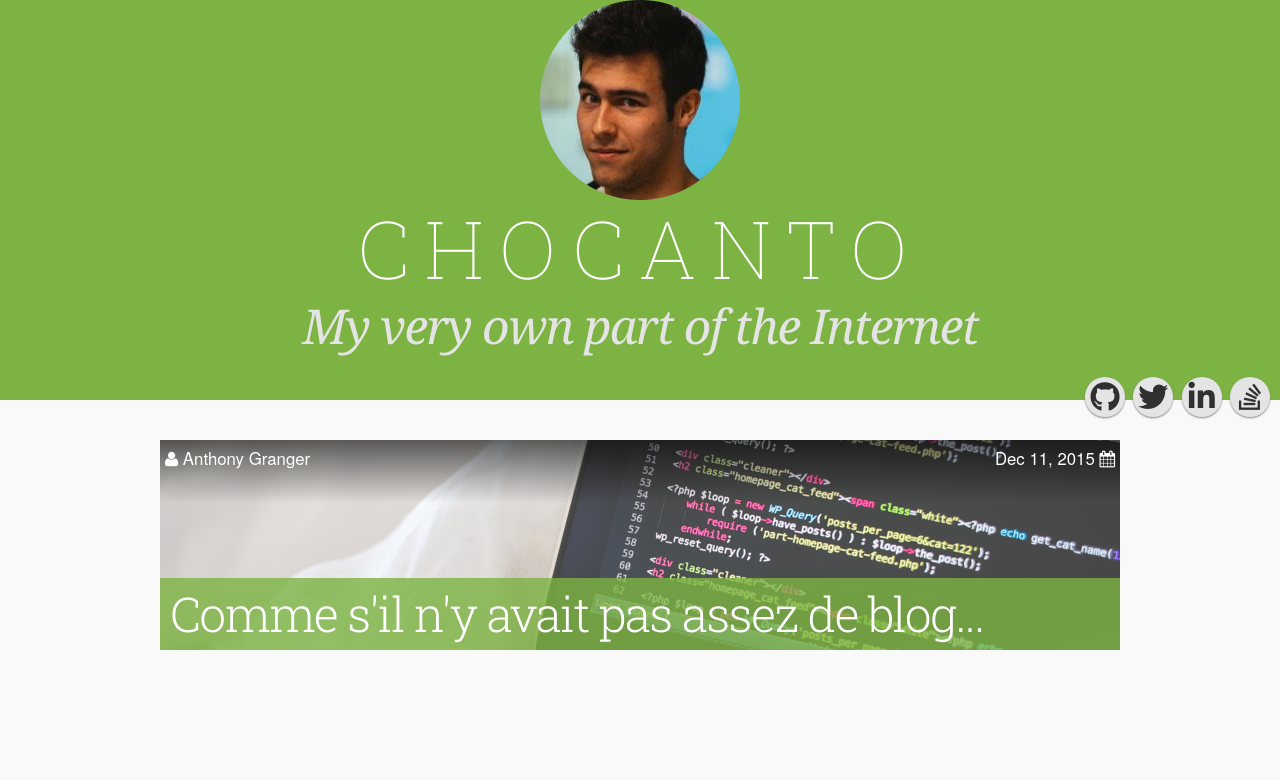
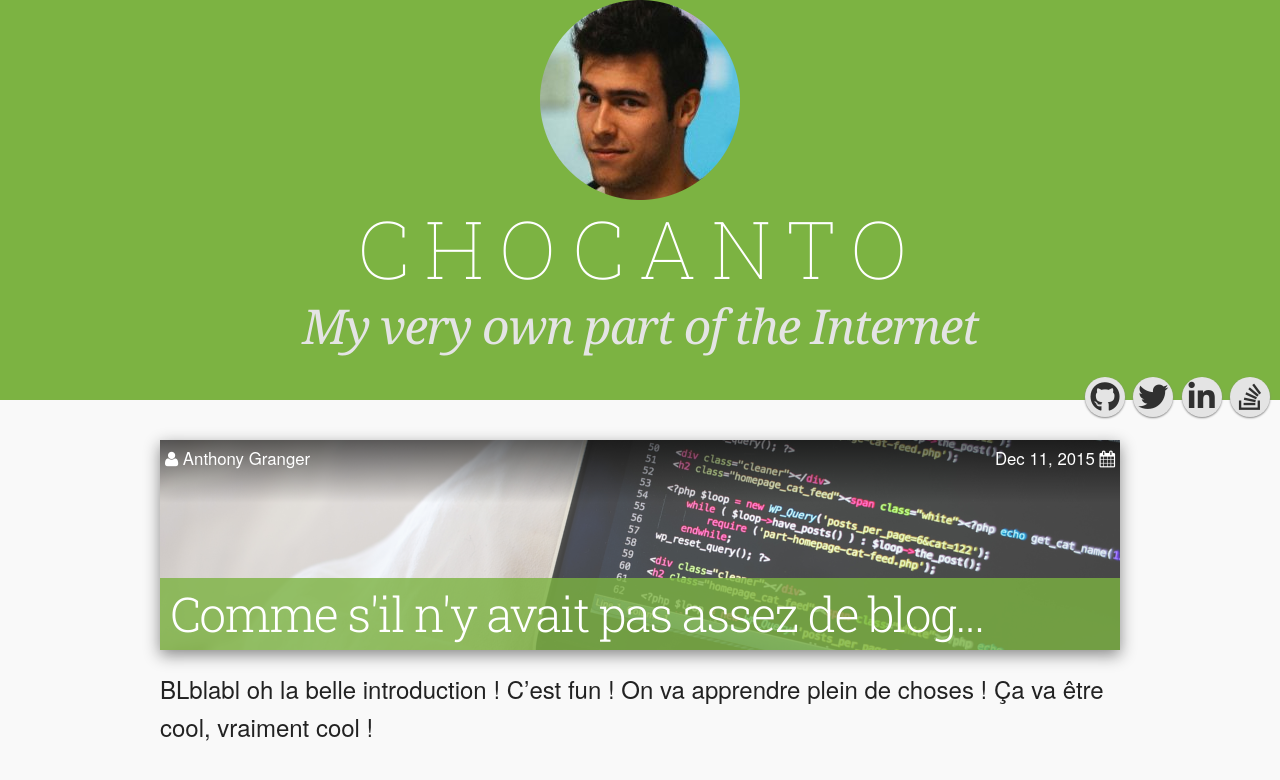
Before and after one commit to Chocanto/Chocanto.github.io, a Jekyll site: the page built from index.html, in a window 1280 px wide. Shown: the top 780 px of the page. Built offline with Jekyll 4.4.1, drawn with Linux system fonts in a browser that asks for light colours; nearby versions of some CDN libraries; library files that are not in the unit come from our copies; the list of posts is cut into pages by our own code.

Commit message:
Better article layout

```diff
--- a/_posts/2015-12-11-let-s-start-a-blog.md
+++ b/_posts/2015-12-11-let-s-start-a-blog.md
@@ -2,3 +2,16 @@
 title: Comme s'il n'y avait pas assez de blog...
 img: 001
 ---
+
+BLblabl oh la belle introduction ! C'est fun ! On va apprendre plein de choses ! Ça va être cool, vraiment cool !
+
+
+`truc much`
+
+### blabla
+## blabla
+# bla
+
+* gna
+* gnu
+* gno
--- a/_sass/partials/_article.scss
+++ b/_sass/partials/_article.scss
@@ -12,6 +12,7 @@ article {
 		height: $height-article-header;
 		position: relative;
 		padding: 5px;
+		box-shadow: 0px 5px 15px #888;
 
 		h2 {
 			font-size: $size-font-article-title;
@@ -36,3 +37,7 @@ article {
 		}
 	}
 }
+
+.entry {
+	margin-top: 20px;
+}
--- a/index.html
+++ b/index.html
@@ -21,5 +21,8 @@ layout: default
       </div>
       <h2><a href="{{site.baseurl}}{{post.url}}">{{ post.title }}</a>
     </header>
+    <div class="entry">
+      {{ post.excerpt }}
+    </div>
   </article>
 {% endfor %}
```
